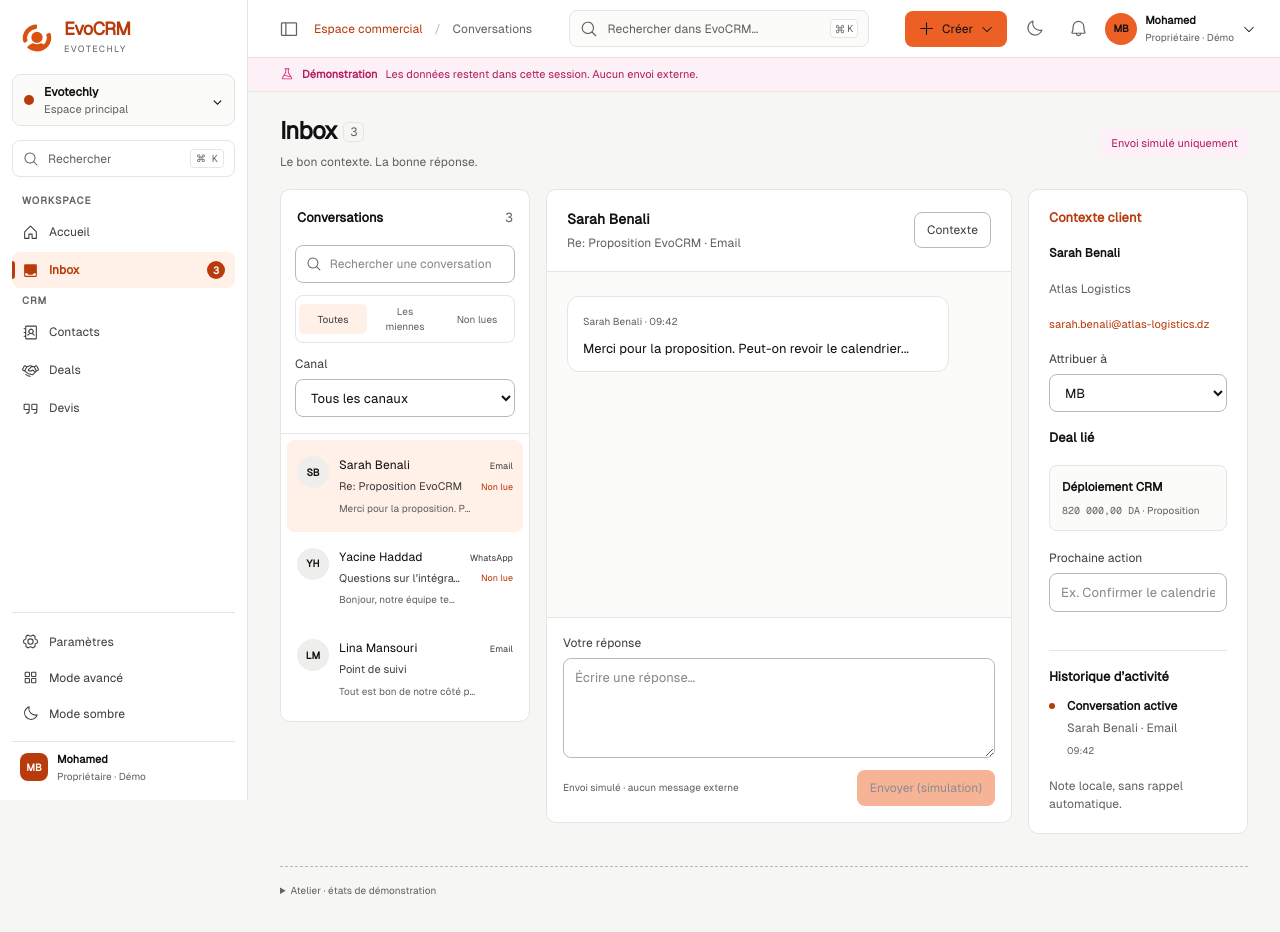
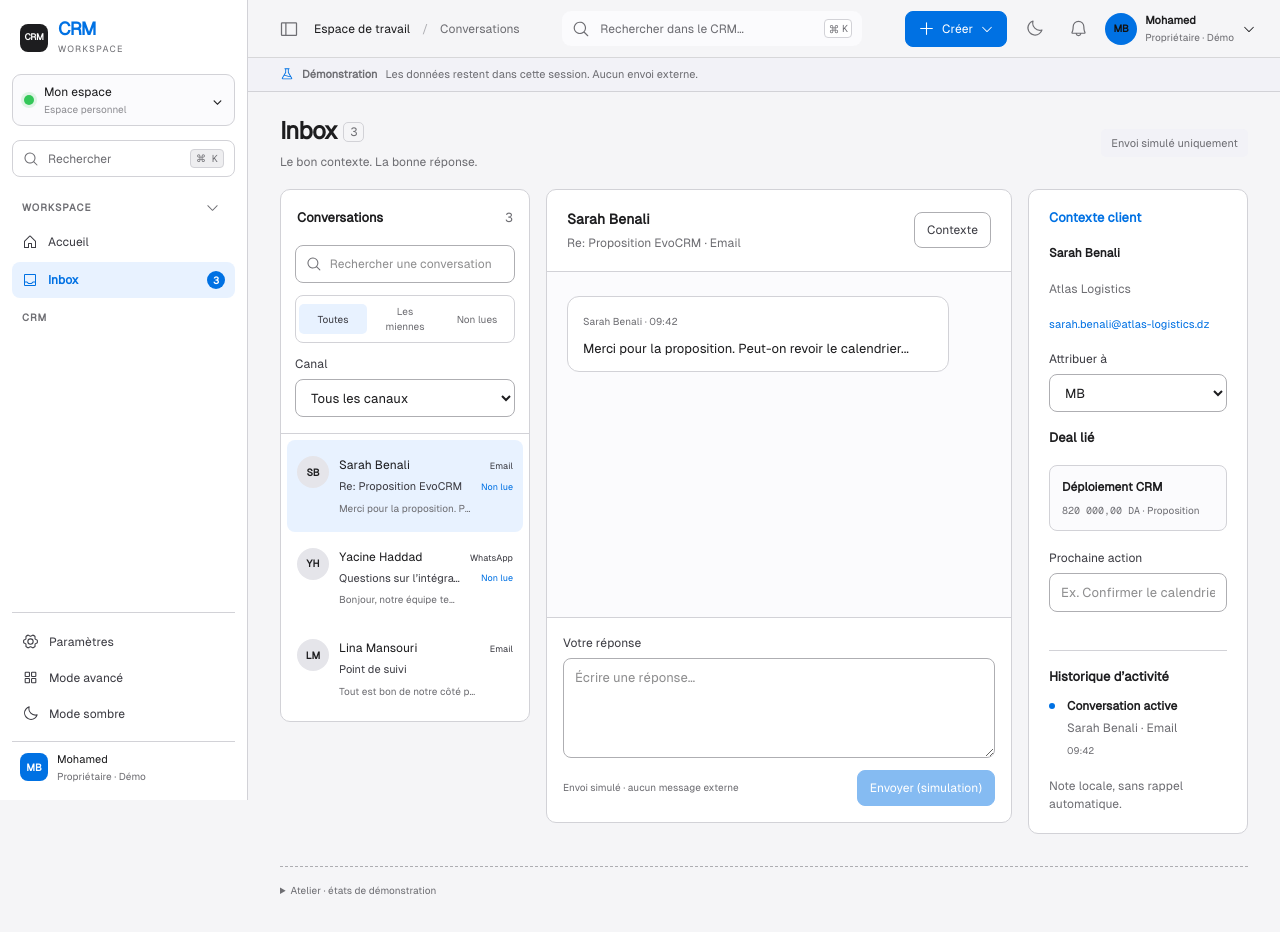
Before and after one commit to Evotechly/evocrm-front, a React (Vite) app: page /inbox in a window 1280 px wide. Shown: the top 932 px of the page. Built offline with nearby package versions, Linux system fonts and the light colour scheme.

Commit message:
feat: refresh crm shell with apple-inspired workspace ui

```diff
--- a/src/components/navigation/Header.tsx
+++ b/src/components/navigation/Header.tsx
@@ -80,17 +80,17 @@
   return (
     <header className="app-header">
       <div className="header-context">
-        <strong>Espace commercial</strong>
+        <strong>Espace de travail</strong>
         <span>/</span>
         {destination}
       </div>
       <button
         className="command-trigger"
         onClick={onOpenCommand}
-        aria-label="Rechercher dans EvoCRM"
+        aria-label="Rechercher dans le CRM"
       >
         <MagnifyingGlass size={18} />
-        <span>Rechercher dans EvoCRM…</span>
+        <span>Rechercher dans le CRM…</span>
         <kbd>
           <Command size={12} /> K
         </kbd>
--- a/src/components/navigation/Sidebar.tsx
+++ b/src/components/navigation/Sidebar.tsx
@@ -1,9 +1,8 @@
 import {
-  AddressBook,
   Buildings,
+  CaretRight,
   ChartLineUp,
   GearSix,
-  Handshake,
   House,
   MagnifyingGlass,
   Moon,
@@ -16,6 +15,7 @@
 } from '@phosphor-icons/react';
 import type { Icon } from '@phosphor-icons/react';
 import { useLocation } from 'react-router-dom';
+import { useEffect, useState } from 'react';
 import { useNavigation } from '@/app/providers/NavigationProvider';
 import { useCrm } from '@/app/providers/CrmProvider';
 import { useTheme } from '@/app/providers/ThemeProvider';
@@ -24,8 +24,8 @@
 type NavItem = { label: string; path: string; icon: Icon; simple: boolean };
 const simpleNav: NavItem[] = [
   { label: 'Accueil', path: '/dashboard', icon: House, simple: true },
-  { label: 'Contacts', path: '/crm/contacts', icon: AddressBook, simple: true },
-  { label: 'Deals', path: '/crm/deals', icon: Handshake, simple: true },
+  { label: 'Contacts', path: '/crm/contacts', icon: UsersThree, simple: true },
+  { label: 'Deals', path: '/crm/deals', icon: SquaresFour, simple: true },
   { label: 'Inbox', path: '/inbox', icon: Tray, simple: true },
   { label: 'Devis', path: '/crm/quotes', icon: Quotes, simple: true },
 ];
@@ -61,13 +61,26 @@
     },
     ...(advanced ? [{ label: 'Analyse', items: advancedNav }] : []),
   ];
+  const [open, setOpen] = useState<string | null>('Workspace');
+
+  useEffect(() => {
+    const currentGroup = groups.find(({ items }) =>
+      items.some(({ path }) =>
+        path === '/dashboard' ? pathname === path : pathname.startsWith(path),
+      ),
+    );
+    if (currentGroup) setOpen(currentGroup.label);
+  }, [pathname, advanced]);
+
   return (
-    <aside className="sidebar" aria-label="Navigation EvoCRM">
-      <div className="sidebar-brand" title="EvoCRM">
-        <img src="/evotechly.svg" alt="" aria-hidden="true" />
+    <aside className="sidebar" aria-label="Navigation du CRM">
+      <div className="sidebar-brand" title="CRM">
+        <span className="sidebar-brand-mark" aria-hidden="true">
+          CRM
+        </span>
         <span>
-          <strong>EvoCRM</strong>
-          <small>EVOTECHLY</small>
+          <strong>CRM</strong>
+          <small>WORKSPACE</small>
         </span>
       </div>
       <WorkspaceSwitcher />
@@ -81,7 +94,22 @@
       <nav className="sidebar-navigation" aria-label="Navigation principale">
         {groups.map((group) => (
           <div className="sidebar-group" key={group.label}>
+            <button
+              className="sidebar-group-toggle group-parent-row"
+              onClick={() => setOpen((value) => (value === group.label ? null : group.label))}
+              aria-expanded={open === group.label}
+              aria-controls={`sidebar-group-${group.label.toLowerCase()}`}
+            >
               <span className="sidebar-group-label">{group.label}</span>
+              <span className="sidebar-group-chevron" aria-hidden="true">
+                <CaretRight size={15} weight="regular" />
+              </span>
+            </button>
+            <div
+              id={`sidebar-group-${group.label.toLowerCase()}`}
+              className={`sidebar-group-items-wrap ${open === group.label ? 'open' : ''}`}
+              aria-hidden={open !== group.label}
+            >
               <div className="sidebar-group-items">
                 {group.items.map(({ label, path, icon: Icon }) => {
                   const active =
@@ -93,12 +121,13 @@
                       className={`sidebar-item ${active ? 'active' : ''}`}
                       onClick={() => navigate(path)}
                     >
-                    <Icon size={17} weight={active ? 'fill' : 'regular'} />
+                      <Icon size={16} weight="regular" />
                       <span>{label}</span>
                       {label === 'Inbox' && <span className="sidebar-count">3</span>}
                     </button>
                   );
                 })}
+              </div>
             </div>
           </div>
         ))}
@@ -136,19 +165,19 @@
         <button
           className="workspace-switcher"
           aria-label="Changer d’espace de travail"
-          title="Evotechly · Espace principal"
+          title="Mon espace · Espace personnel"
         >
           <span className="workspace-dot" />
           <span>
-            <strong>Evotechly</strong>
-            <small>Espace principal</small>
+            <strong>Mon espace</strong>
+            <small>Espace personnel</small>
           </span>
           <span>⌄</span>
         </button>
       }
     >
-      <strong>Evotechly</strong>
-      <p className="muted">Un seul workspace est disponible dans cette démonstration.</p>
+      <strong>Mon espace</strong>
+      <p className="muted">Espace personnel de démonstration.</p>
     </Popover>
   );
 }
--- a/src/styles/index.css
+++ b/src/styles/index.css
@@ -2727,6 +2727,240 @@
   }
 }
 
+/* Apple-inspired workspace reset: quiet chrome, restrained hierarchy, and one system accent. */
+.desktop-sidebar {
+  flex-basis: 252px;
+}
+.desktop-sidebar > .sidebar,
+.modal-content.drawer .sidebar {
+  width: 252px;
+  padding: 18px 12px 14px;
+  gap: 0;
+  border-right: 1px solid rgba(60, 60, 67, 0.16);
+  background: #f5f5f7;
+  color: #1d1d1f;
+}
+.modal-content.drawer .sidebar {
+  width: min(100%, 320px);
+}
+.sidebar-brand {
+  align-items: center;
+  gap: 10px;
+  padding: 4px 8px 18px;
+}
+.sidebar-brand-mark {
+  display: grid;
+  place-items: center;
+  width: 28px;
+  height: 28px;
+  border-radius: 8px;
+  background: #1d1d1f;
+  color: #fff;
+  font-size: 9px;
+  font-weight: 700;
+  letter-spacing: -0.04em;
+}
+.sidebar-brand strong {
+  color: #1d1d1f;
+  font-size: 15px;
+  letter-spacing: -0.025em;
+}
+.sidebar-brand small {
+  margin-top: 3px;
+  color: #8e8e93;
+  font-size: 9px;
+  letter-spacing: 0.11em;
+}
+.desktop-sidebar .workspace-switcher,
+.modal-content.drawer .workspace-switcher {
+  min-height: 44px;
+  padding: 8px 8px;
+  border: 0;
+  border-radius: 9px;
+  background: transparent;
+}
+.desktop-sidebar .workspace-switcher:hover,
+.desktop-sidebar .workspace-switcher:focus-visible,
+.modal-content.drawer .workspace-switcher:hover,
+.modal-content.drawer .workspace-switcher:focus-visible {
+  background: #e5e5ea;
+}
+.desktop-sidebar .workspace-switcher > span:nth-child(2),
+.modal-content.drawer .workspace-switcher > span:nth-child(2) {
+  flex: 1;
+}
+.desktop-sidebar .workspace-switcher strong,
+.desktop-sidebar .workspace-switcher small,
+.modal-content.drawer .workspace-switcher strong,
+.modal-content.drawer .workspace-switcher small {
+  display: block;
+}
+.desktop-sidebar .workspace-switcher strong,
+.modal-content.drawer .workspace-switcher strong {
+  color: #1d1d1f;
+  font-size: 12px;
+  font-weight: 500;
+}
+.desktop-sidebar .workspace-switcher small,
+.modal-content.drawer .workspace-switcher small {
+  margin-top: 1px;
+  color: #8e8e93;
+  font-size: 10px;
+}
+.workspace-dot {
+  width: 7px;
+  height: 7px;
+  background: #34c759;
+  box-shadow: 0 0 0 3px rgba(52, 199, 89, 0.14);
+}
+.sidebar-search {
+  min-height: 34px;
+  margin: 4px 0 20px;
+  padding: 7px 9px;
+  border: 0;
+  border-radius: 9px;
+  background: rgba(118, 118, 128, 0.12);
+  color: #6e6e73;
+}
+.sidebar-search:hover,
+.sidebar-search:focus-visible {
+  background: rgba(118, 118, 128, 0.18);
+  border-color: transparent;
+}
+.sidebar-search kbd {
+  border: 0;
+  border-radius: 5px;
+  background: rgba(118, 118, 128, 0.12);
+  color: #8e8e93;
+}
+.sidebar-navigation {
+  gap: 16px;
+  padding: 0;
+}
+.sidebar-group {
+  gap: 4px;
+}
+.sidebar-group-toggle {
+  min-height: 24px;
+  padding: 0 9px;
+  border-radius: 6px;
+}
+.sidebar-group-label {
+  color: #8e8e93;
+  font-size: 10px;
+  font-weight: 600;
+  letter-spacing: 0.02em;
+  text-transform: none;
+}
+.sidebar-group-chevron {
+  width: 20px;
+  height: 20px;
+  color: #8e8e93;
+}
+.sidebar-group-toggle:hover,
+.sidebar-group-toggle:focus-visible {
+  background: #e5e5ea;
+  color: #1d1d1f;
+}
+.sidebar-item,
+.sidebar-footer-item {
+  min-height: 34px;
+  padding: 7px 9px;
+  border-radius: 8px;
+  color: #3c3c43;
+  font-size: 13px;
+  font-weight: 400;
+  transition:
+    background 140ms ease,
+    color 140ms ease;
+}
+.sidebar-item:hover,
+.sidebar-footer-item:hover {
+  background: #e5e5ea;
+  color: #1d1d1f;
+}
+.sidebar-item.active {
+  background: rgba(0, 122, 255, 0.12);
+  color: #0071e3;
+  font-weight: 500;
+}
+.sidebar-item.active::before {
+  display: none;
+}
+.sidebar-count {
+  min-width: 18px;
+  height: 18px;
+  background: #0071e3;
+  color: #fff;
+  font-size: 10px;
+}
+.sidebar-footer {
+  gap: 1px;
+  padding-top: 12px;
+  border-top-color: rgba(60, 60, 67, 0.16);
+}
+.sidebar-profile {
+  margin-top: 8px;
+  padding: 10px 8px 2px;
+  border-top-color: rgba(60, 60, 67, 0.16);
+}
+.sidebar-profile > span:first-child {
+  width: 28px;
+  height: 28px;
+  flex-basis: 28px;
+  border-radius: 50%;
+  background: #1d1d1f;
+  color: #fff;
+}
+.sidebar-profile strong {
+  font-size: 12px;
+  font-weight: 500;
+}
+.sidebar-profile small {
+  color: #8e8e93;
+  font-size: 10px;
+}
+.shell-top {
+  background: #f5f5f7;
+  border-bottom-color: rgba(60, 60, 67, 0.16);
+}
+.header-context strong {
+  color: #1d1d1f;
+}
+.command-trigger {
+  border: 0;
+  border-radius: 9px;
+  background: rgba(118, 118, 128, 0.12);
+}
+.command-trigger:hover,
+.command-trigger:focus-visible {
+  background: rgba(118, 118, 128, 0.18);
+  border-color: transparent;
+}
+.button-primary {
+  border-color: #0071e3;
+  background: #0071e3;
+  color: #fff;
+}
+.button-primary:hover:not(:disabled) {
+  border-color: #0066cc;
+  background: #0066cc;
+}
+.demo-banner {
+  background: #f2f2f7;
+  color: #6e6e73;
+}
+.demo-banner > svg {
+  color: #0071e3;
+}
+@media (prefers-reduced-motion: reduce) {
+  .sidebar-item,
+  .sidebar-footer-item,
+  .sidebar-group-chevron,
+  .sidebar-group-items-wrap {
+    transition: none;
+  }
+}
 
 /* Compact global app rail, matching the HubSpot/Salesforce navigation pattern. */
 .desktop-sidebar {
@@ -3208,17 +3442,87 @@
 }
 .sidebar-group {
   display: grid;
-  gap: 6px;
+  gap: 3px;
+}
+.sidebar-group-toggle {
+  position: relative;
+  display: flex;
+  align-items: center;
+  width: 100%;
+  min-height: 28px;
+  padding: 0 10px;
+  border: 0;
+  border-radius: 7px;
+  background: transparent;
+  color: var(--color-muted);
+  text-align: left;
+  cursor: pointer;
+  transition:
+    background var(--motion-fast) var(--ease-standard),
+    color var(--motion-fast) var(--ease-standard);
+}
+.sidebar-group-toggle:hover,
+.sidebar-group-toggle:focus-visible {
+  background: var(--color-canvas-soft);
+  color: var(--color-ink);
 }
 .sidebar-group-label {
-  padding: 0 10px;
   color: var(--color-muted);
   font-size: 10px;
   font-weight: 600;
   letter-spacing: 0.1em;
   text-transform: uppercase;
 }
+.sidebar-group-toggle:hover .sidebar-group-label,
+.sidebar-group-toggle:focus-visible .sidebar-group-label {
+  color: inherit;
+}
+.sidebar-group-chevron {
+  display: inline-flex;
+  align-items: center;
+  justify-content: center;
+  width: 24px;
+  height: 24px;
+  margin-left: auto;
+  color: var(--color-muted);
+  opacity: 0;
+  transform: rotate(0deg);
+  transition:
+    opacity var(--motion-fast) var(--ease-standard),
+    transform var(--motion-fast) var(--ease-standard);
+}
+.sidebar-group-toggle:hover .sidebar-group-chevron,
+.sidebar-group-toggle:focus-visible .sidebar-group-chevron,
+.sidebar-group-toggle[aria-expanded='true'] .sidebar-group-chevron {
+  opacity: 1;
+}
+.sidebar-group-toggle[aria-expanded='true'] .sidebar-group-chevron {
+  transform: rotate(90deg);
+}
+.sidebar-group-items-wrap {
+  display: grid;
+  grid-template-rows: 1fr;
+  min-height: 0;
+  visibility: visible;
+  opacity: 1;
+  transition:
+    grid-template-rows var(--motion-normal) var(--ease-standard),
+    opacity var(--motion-fast) var(--ease-standard),
+    visibility 0s linear 0s;
+}
+.sidebar-group-items-wrap:not(.open) {
+  grid-template-rows: 0fr;
+  visibility: hidden;
+  opacity: 0;
+  pointer-events: none;
+  transition:
+    grid-template-rows var(--motion-normal) var(--ease-standard),
+    opacity var(--motion-fast) var(--ease-standard),
+    visibility 0s linear var(--motion-normal);
+}
 .sidebar-group-items {
+  min-height: 0;
+  overflow: hidden;
   display: grid;
   gap: 2px;
 }
--- a/src/styles/tokens.css
+++ b/src/styles/tokens.css
@@ -1,50 +1,50 @@
-/* Canonical Aurora roles from Evotechly Brandbook 1.1.0, with accessible semantic pairs. */
+/* Apple-inspired workspace roles: quiet surfaces, system blue actions, and accessible pairs. */
 :root {
   --font-sans: 'Geist Sans', Geist, Inter, system-ui, -apple-system, sans-serif;
   --font-mono: 'Geist Mono', ui-monospace, monospace;
-  --color-brand: #b83b0b;
-  --color-brand-deep: #a83a0a;
-  --color-brand-soft: #fff0e8;
+  --color-brand: #0071e3;
+  --color-brand-deep: #0066cc;
+  --color-brand-soft: #e8f2ff;
   --color-on-brand: #fff;
-  --color-voltage: #b83b0b;
-  --color-voltage-deep: #d9500f;
-  --color-voltage-soft: #fff0e8;
+  --color-voltage: #0071e3;
+  --color-voltage-deep: #0066cc;
+  --color-voltage-soft: #e8f2ff;
   --color-on-action: #111;
-  --color-action: #ec6025;
-  --color-ink: #111;
-  --color-muted-strong: #3f3f3f;
-  --color-muted: #626262;
+  --color-action: #0071e3;
+  --color-ink: #1d1d1f;
+  --color-muted-strong: #3c3c43;
+  --color-muted: #6e6e73;
   --color-canvas: #fff;
-  --color-canvas-soft: #f6f6f4;
+  --color-canvas-soft: #f5f5f7;
   --color-surface: #fff;
-  --color-surface-raised: #fbfbfa;
-  --color-border: #e5e5e2;
-  --color-border-strong: #b9b9b4;
-  --color-focus: #b83b0b;
-  --color-orange: #ec6025;
-  --color-orange-text: #ad410f;
-  --color-orange-soft: #fff1e8;
-  --color-teal: #111;
-  --color-teal-soft: #eeeeec;
-  --color-indigo: #3f3f3f;
-  --color-indigo-soft: #f0f0ee;
+  --color-surface-raised: #fbfbfd;
+  --color-border: #d2d2d7;
+  --color-border-strong: #aeaeb2;
+  --color-focus: #0071e3;
+  --color-orange: #0071e3;
+  --color-orange-text: #0066cc;
+  --color-orange-soft: #e8f2ff;
+  --color-teal: #1d1d1f;
+  --color-teal-soft: #e5e5ea;
+  --color-indigo: #3c3c43;
+  --color-indigo-soft: #f0f0f2;
   --color-purple: #6d28d9;
   --color-purple-soft: #f2ecff;
   --color-success: #087450;
   --color-success-soft: #e8f7ee;
   --color-warning: #875700;
   --color-warning-soft: #fff6db;
-  --color-demo: #b31d61;
-  --color-demo-soft: #fdf0f6;
-  --color-demo-source: #db2777;
+  --color-demo: #6e6e73;
+  --color-demo-soft: #f2f2f7;
+  --color-demo-source: #0071e3;
   --color-danger: #b52b36;
   --color-danger-soft: #fff0f1;
-  --color-avatar-orange: #963e15;
-  --color-avatar-orange-bg: #ffeadc;
-  --color-avatar-indigo: #3f3f3f;
-  --color-avatar-indigo-bg: #eeeeec;
-  --color-avatar-teal: #111;
-  --color-avatar-teal-bg: #eeeeec;
+  --color-avatar-orange: #0066cc;
+  --color-avatar-orange-bg: #e8f2ff;
+  --color-avatar-indigo: #3c3c43;
+  --color-avatar-indigo-bg: #e5e5ea;
+  --color-avatar-teal: #1d1d1f;
+  --color-avatar-teal-bg: #e5e5ea;
   --color-avatar-purple: #6b3297;
   --color-avatar-purple-bg: #f0e5fa;
   --color-avatar-blue: #23578e;
@@ -93,24 +93,24 @@
   --color-surface-raised: #202020;
   --color-border: #2f2f2f;
   --color-border-strong: #4b4b4b;
-  --color-brand: #ff8a4c;
+  --color-brand: #0a84ff;
   --color-on-brand: #111;
-  --color-brand-deep: #ffb38d;
-  --color-brand-soft: #3a2118;
-  --color-action: #ff8a4c;
+  --color-brand-deep: #409cff;
+  --color-brand-soft: #102a43;
+  --color-action: #0a84ff;
   --color-on-action: #111;
-  --color-voltage: #ff8a4c;
-  --color-voltage-deep: #ffb38d;
-  --color-voltage-soft: #3a2118;
-  --color-focus: #ff8a4c;
+  --color-voltage: #0a84ff;
+  --color-voltage-deep: #409cff;
+  --color-voltage-soft: #102a43;
+  --color-focus: #0a84ff;
   --color-indigo: #d0d0cc;
   --color-indigo-soft: #2a2a2a;
   --color-teal: #fff;
   --color-teal-soft: #2a2a2a;
   --color-purple: #d0d0cc;
   --color-purple-soft: #2a2a2a;
-  --color-orange-text: #ffbc91;
-  --color-orange-soft: #39291d;
+  --color-orange-text: #7fc1ff;
+  --color-orange-soft: #102a43;
   --color-success: #80d9ac;
   --color-success-soft: #163328;
   --color-warning: #eacc89;
@@ -119,8 +119,8 @@
   --color-demo-soft: #321d2a;
   --color-danger: #ffa1a9;
   --color-danger-soft: #3a2028;
-  --color-avatar-orange: #ffd1b3;
-  --color-avatar-orange-bg: #3f2c20;
+  --color-avatar-orange: #7fc1ff;
+  --color-avatar-orange-bg: #102a43;
   --color-avatar-indigo: #d0d0cc;
   --color-avatar-indigo-bg: #2a2a2a;
   --color-avatar-teal: #fff;
```
Lines whose indentation alone changed are shown as unchanged.
